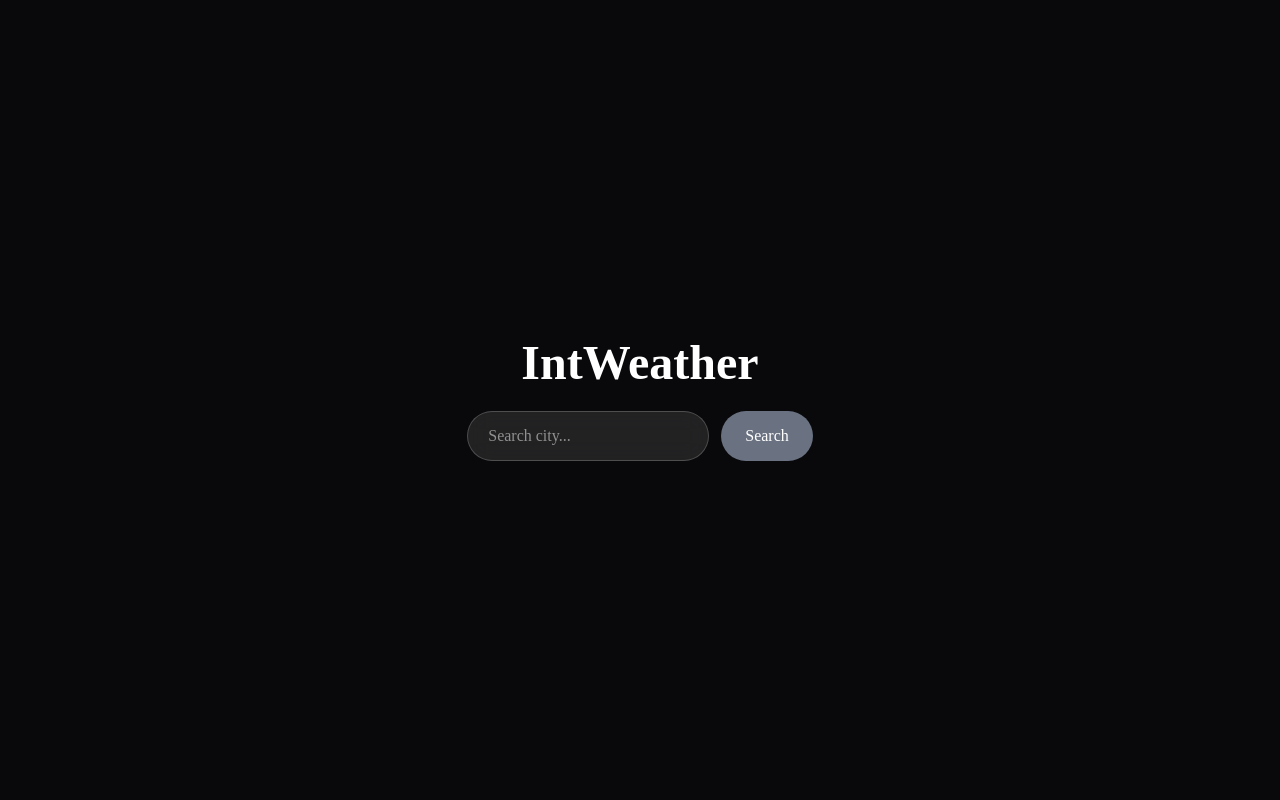
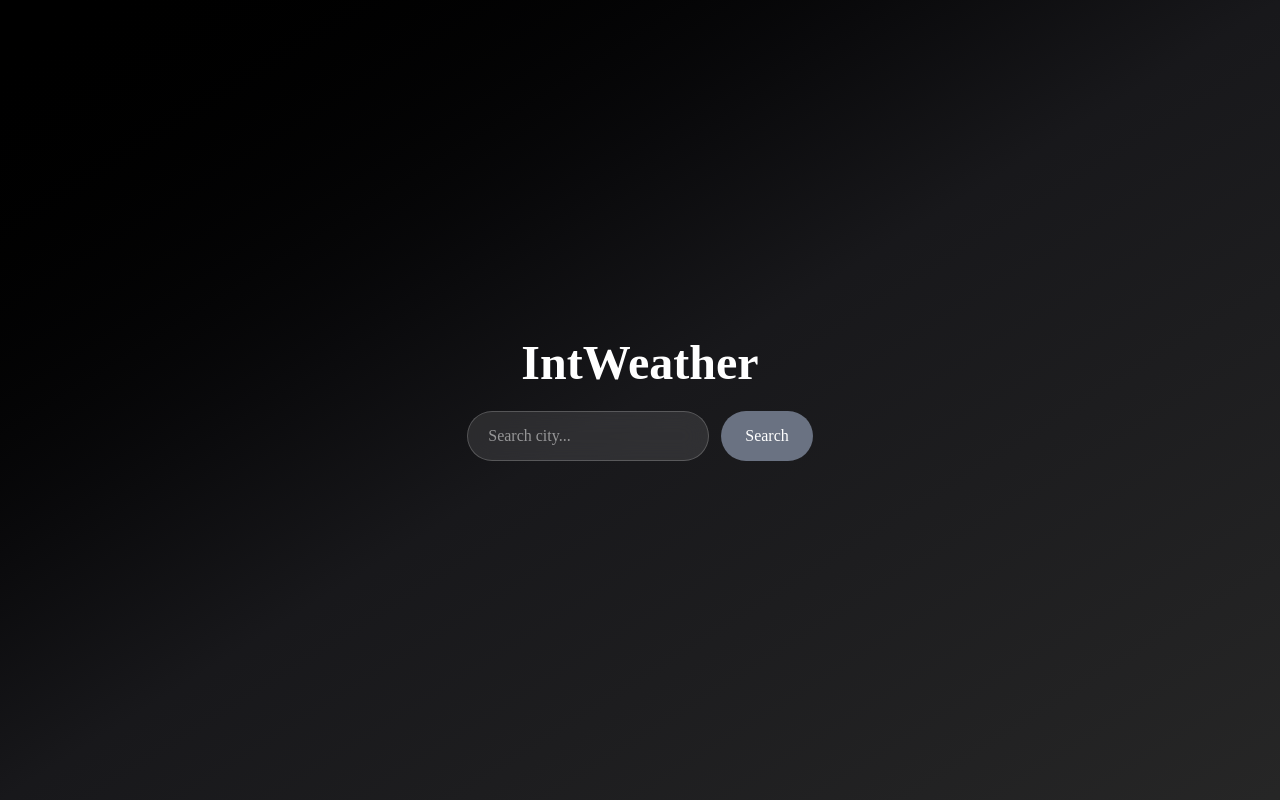
Before and after one commit to glennrobey/intweather, a React (Vite) app in the folder frontend/: page / in a window 1280 px wide. Built offline with nearby package versions, Linux system fonts and the light colour scheme.

Commit message:
change GUI background

```diff
--- a/frontend/src/App.tsx
+++ b/frontend/src/App.tsx
@@ -63,7 +63,10 @@ function App() {
     <div
       className="
     min-h-screen
-    bg-zinc-950
+    bg-gradient-to-br
+    from-black
+    via-zinc-900
+    to-neutral-800
     flex
     flex-col
     items-center
--- a/frontend/src/components/SearchBar.tsx
+++ b/frontend/src/components/SearchBar.tsx
@@ -51,6 +51,7 @@ function SearchBar({
           border
           border-white/20
           text-white
+          plzceholder-white
           outline-none
         "
         value={city}
@@ -104,7 +105,7 @@ function SearchBar({
           transition
           duration-300
           ease-in-out
-          hover:scale-105
+          hover:scale-115
         "
         onClick={() => {
           setShowSuggestions(false);
```
